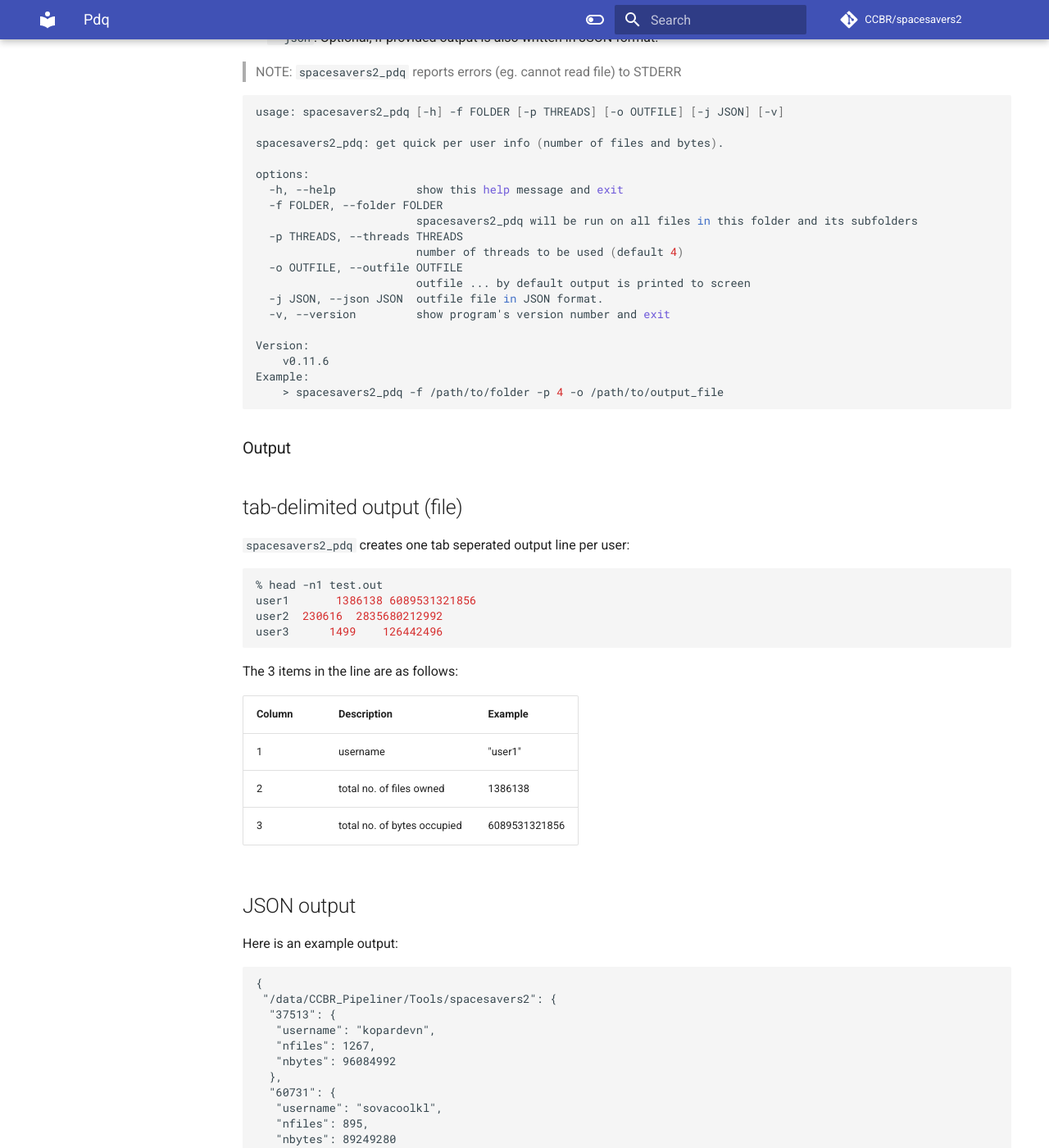
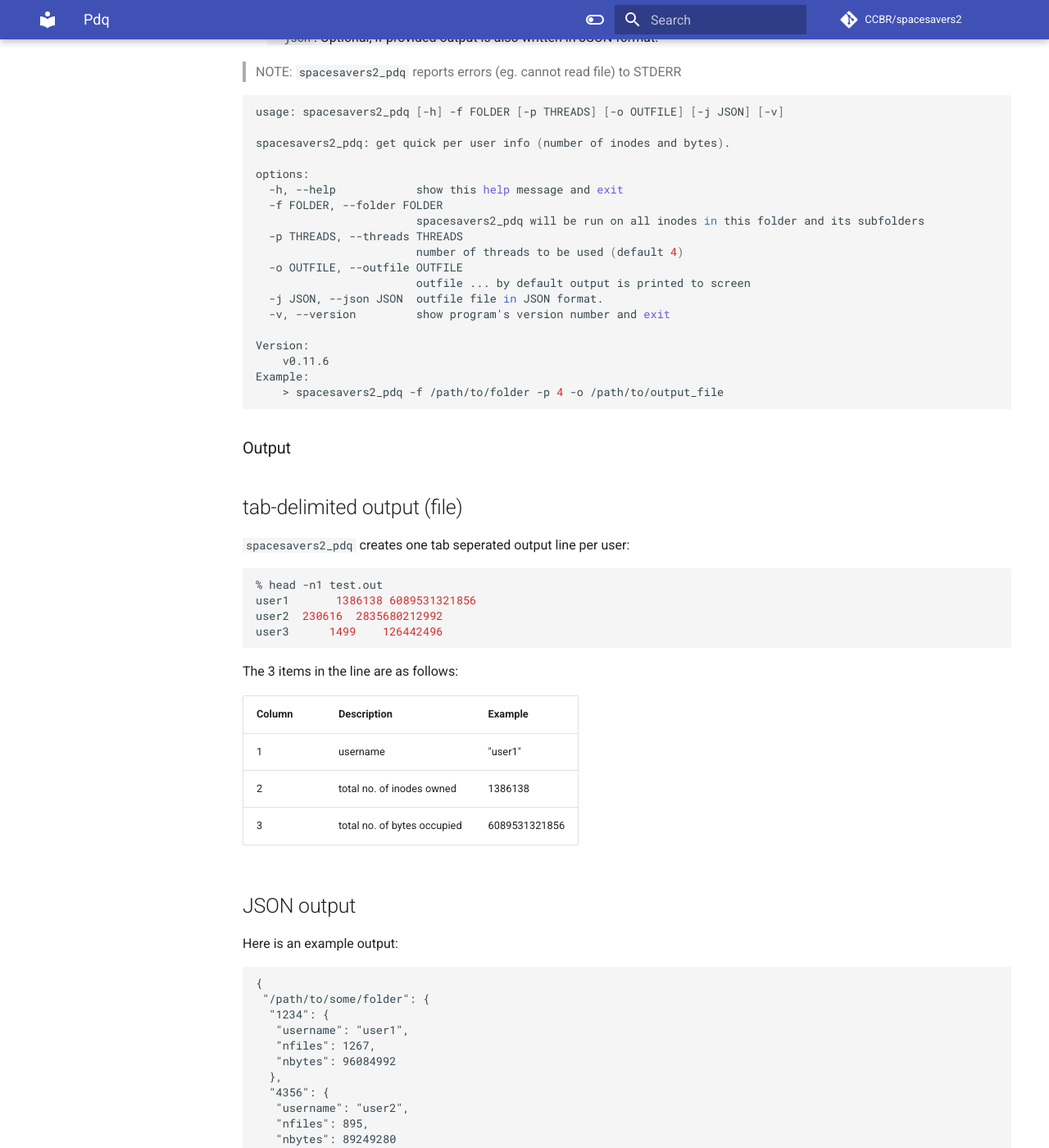
Before and after one commit to abcsFrederick/spacesavers2, an MkDocs documentation site: the page built from docs/pdq.md, in a window 1280 px wide and 1400 px high, scrolled down 626 px. Shown: the whole window at 82% size. Built offline with MkDocs 1.6.1 and Material for MkDocs 9.7.7, drawn with Linux system fonts in a browser that asks for light colours; comment, search, counter and statistics services are not loaded; the version menu is left out; some of the changed text lies outside the part shown.

Commit message:
docs: update pdq doc

````diff
--- a/docs/pdq.md
+++ b/docs/pdq.md
@@ -5,7 +5,7 @@ pdq = Pretty Darn Quick
 This uses `glob` library to list all files in a user-provided folder recursively.
 
 For each user it gathers information like:
- - total number of files
+ - total number of inodes
  - total number of bytes
 
 It is quick tool to gather datapoints to monitor filesystem usage. Typically, can be run once daily and compared with previous days run to find large changes.
@@ -21,12 +21,12 @@ It is quick tool to gather datapoints to monitor filesystem usage. Typically, ca
 ```bash
 usage: spacesavers2_pdq [-h] -f FOLDER [-p THREADS] [-o OUTFILE] [-j JSON] [-v]
 
-spacesavers2_pdq: get quick per user info (number of files and bytes).
+spacesavers2_pdq: get quick per user info (number of inodes and bytes).
 
 options:
   -h, --help            show this help message and exit
   -f FOLDER, --folder FOLDER
-                        spacesavers2_pdq will be run on all files in this folder and its subfolders
+                        spacesavers2_pdq will be run on all inodes in this folder and its subfolders
   -p THREADS, --threads THREADS
                         number of threads to be used (default 4)
   -o OUTFILE, --outfile OUTFILE
@@ -55,11 +55,11 @@ user3      1499    126442496
 The 3 items in the line are as follows:
 
 
-| Column | Description              | Example                                                                                        |
-| ------ | ------------------------ | ---------------------------------------------------------------------------------------------- |
-| 1      | username                 | "user1" |
-| 2      | total no. of files owned     | 1386138                                                                                          |
-| 3      | total no. of bytes occupied      | 6089531321856                                                                                        |
+| Column | Description                 | Example       |
+| ------ | --------------------------- | ------------- |
+| 1      | username                    | "user1"       |
+| 2      | total no. of inodes owned   | 1386138       |
+| 3      | total no. of bytes occupied | 6089531321856 |
 
 ## JSON output
 
@@ -67,14 +67,14 @@ Here is an example output:
 
 ```
 {
- "/data/CCBR_Pipeliner/Tools/spacesavers2": {
-  "37513": {
-   "username": "kopardevn",
+ "/path/to/some/folder": {
+  "1234": {
+   "username": "user1",
    "nfiles": 1267,
    "nbytes": 96084992
   },
-  "60731": {
-   "username": "sovacoolkl",
+  "4356": {
+   "username": "user2",
    "nfiles": 895,
    "nbytes": 89249280
   }
````
